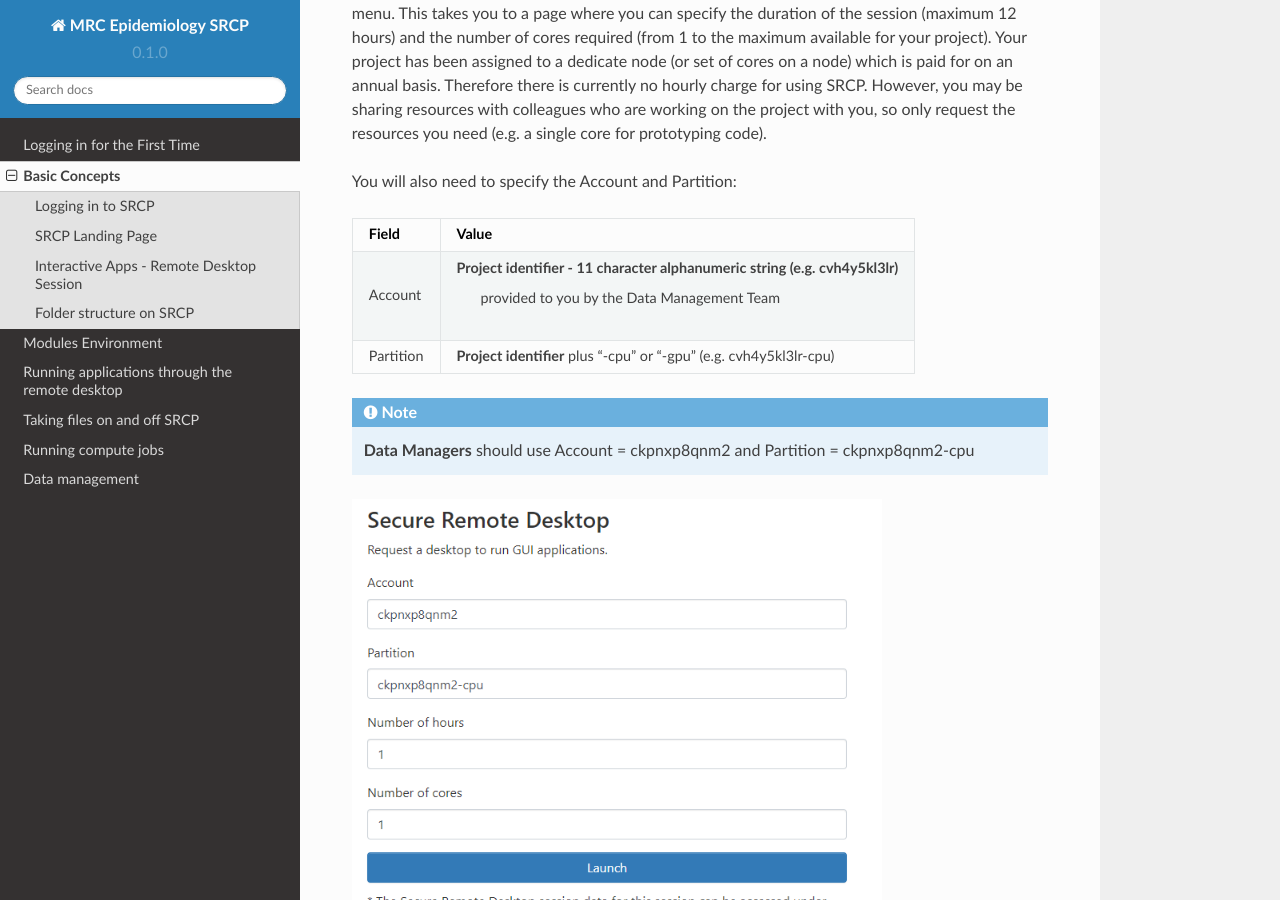
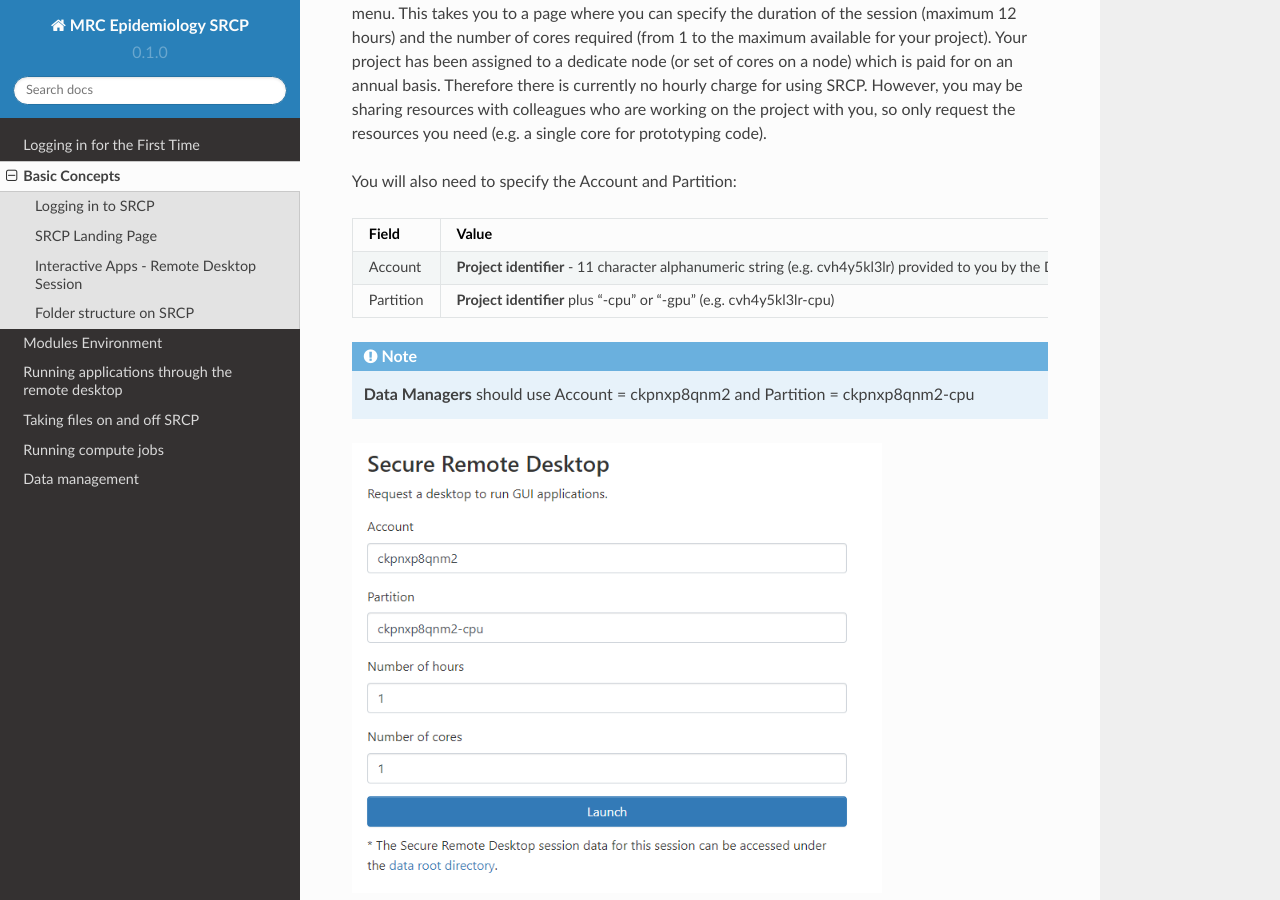
Before and after one commit to epi-analysis/SRCP_docs, a Sphinx documentation site: the page built from docs/source/01-Basic-Concepts.rst, in a window 1280 px wide and 900 px high, scrolled down 1695 px. Built offline with Sphinx 7.4.7 and the Read the Docs theme 2.0.0, drawn with Linux system fonts in a browser that asks for light colours.

```diff
--- a/docs/source/01-Basic-Concepts.rst
+++ b/docs/source/01-Basic-Concepts.rst
@@ -41,14 +41,14 @@ To start a remote desktop session, click the Secure Remote Desktop link in the I
 
 You will also need to specify the Account and Partition:
 
-+------------+-----------------------------------------------------------------------------+
-| Field      | Value                                                                       |
-+============+=============================================================================+
-| Account    |**Project identifier** - 11 character alphanumeric string (e.g. cvh4y5kl3lr) |
-|            |  provided to you by the Data Management Team                                |
-+------------+-----------------------------------------------------------------------------+
-| Partition  |**Project identifier** plus "-cpu" or "-gpu" (e.g. cvh4y5kl3lr-cpu)          |
-+------------+-----------------------------------------------------------------------------+
++------------+------------------------------------------------------------------------------+
+| Field      | Value                                                                        |
++============+==============================================================================+
+| Account    | **Project identifier** - 11 character alphanumeric string (e.g. cvh4y5kl3lr) |
+|            | provided to you by the Data Management Team                                  |
++------------+------------------------------------------------------------------------------+
+| Partition  | **Project identifier** plus "-cpu" or "-gpu" (e.g. cvh4y5kl3lr-cpu)          |
++------------+------------------------------------------------------------------------------+
 
 .. note::
    **Data Managers** should use Account = ckpnxp8qnm2 and Partition = ckpnxp8qnm2-cpu
```
